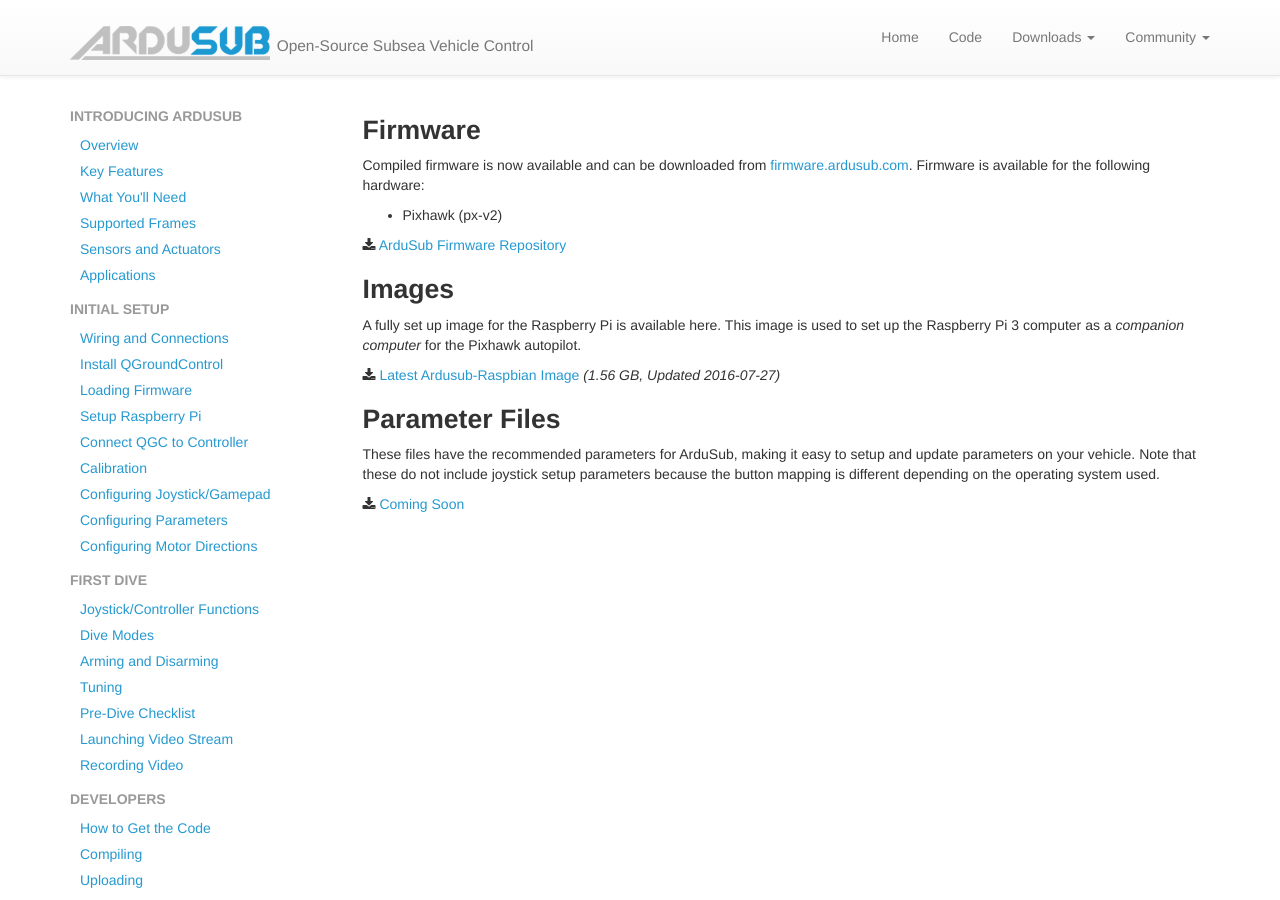
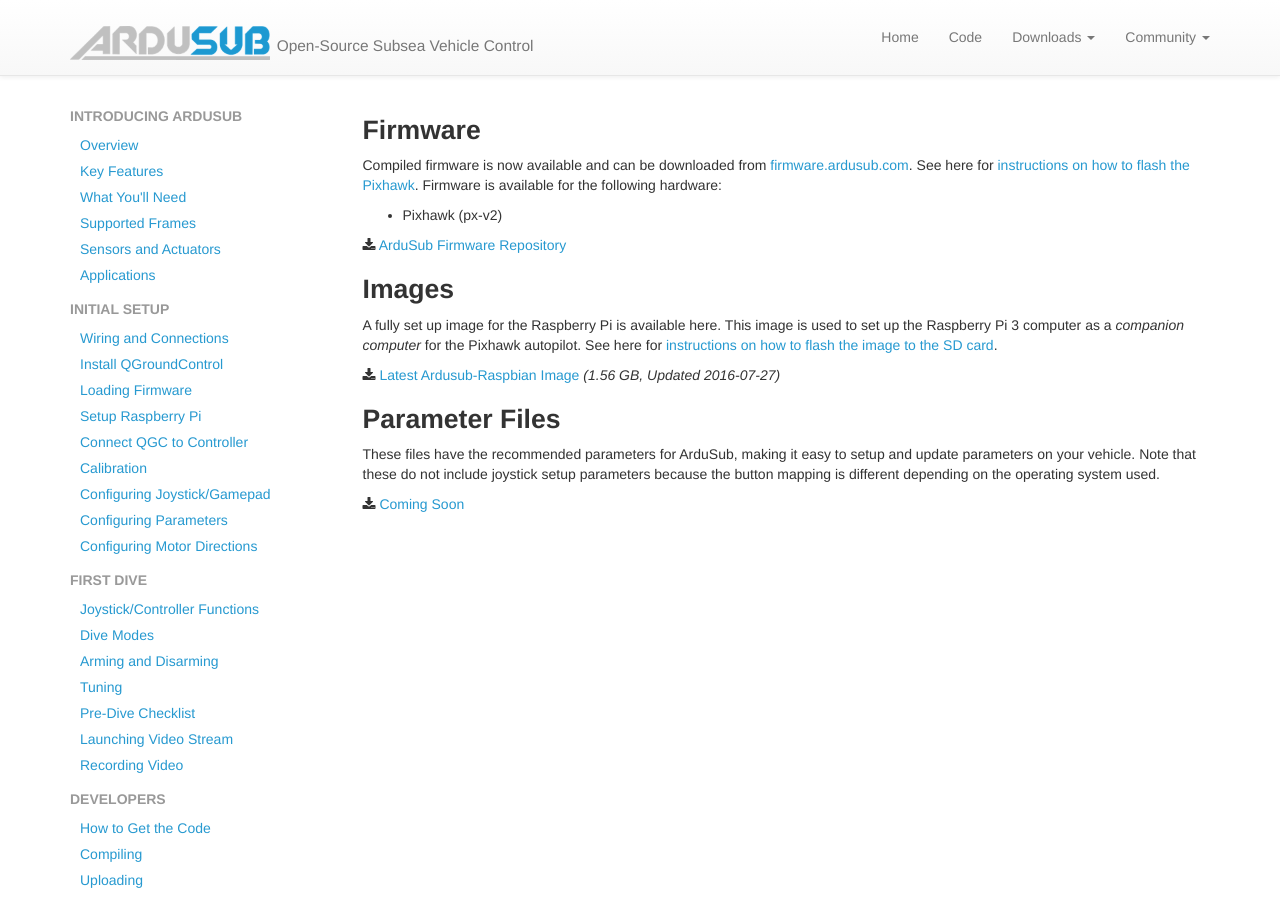
Before and after one commit to bluerobotics/retired-ardusub-docs, a Jekyll site: the page built from pages/firmware.md, in a window 1280 px wide and 900 px high. Built offline with Jekyll 4.4.1, drawn with Linux system fonts in a browser that asks for light colours; nearby versions of some CDN libraries; some web fonts are replaced; comment, search, counter and statistics services are not loaded.

Commit message:
Add links to firmware page.

```diff
--- a/_includes/header.html
+++ b/_includes/header.html
@@ -22,6 +22,7 @@
           <ul class="dropdown-menu">
             <li><a href="/firmware/">Firmware Downloads</a></li>
             <li><a href="/firmware/">Raspberry Pi Image Download</a></li>
+            <li><a href="/firmware/">Parameter Files</a></li>
             <li><a href="http://qgroundcontrol.org/downloads">QGroundControl</a></li>
           </ul>
         </li>
--- a/pages/firmware.md
+++ b/pages/firmware.md
@@ -10,7 +10,7 @@ nav:
 
 # Firmware
 
-Compiled firmware is now available and can be downloaded from [firmware.ardusub.com](http://firmware.ardusub.com). Firmware is available for the following hardware:
+Compiled firmware is now available and can be downloaded from [firmware.ardusub.com](http://firmware.ardusub.com). See here for [instructions on how to flash the Pixhawk](/initial-setup/#loading-firmware-on-pixhawk). Firmware is available for the following hardware:
 
 * Pixhawk (px-v2)
 
@@ -18,7 +18,7 @@ Compiled firmware is now available and can be downloaded from [firmware.ardusub.
 
 # Images
 
-A fully set up image for the Raspberry Pi is available here. This image is used to set up the Raspberry Pi 3 computer as a *companion computer* for the Pixhawk autopilot.
+A fully set up image for the Raspberry Pi is available here. This image is used to set up the Raspberry Pi 3 computer as a *companion computer* for the Pixhawk autopilot. See here for [instructions on how to flash the image to the SD card](/raspi-setup/#easy-setup-with-disk-image).
 
 <i class="fa fa-download" aria-hidden="true"></i> [Latest Ardusub-Raspbian Image](http://img.ardusub.com/ardusub-raspbian.img.gz) *(1.56 GB, Updated 2016-07-27)*
 
```
